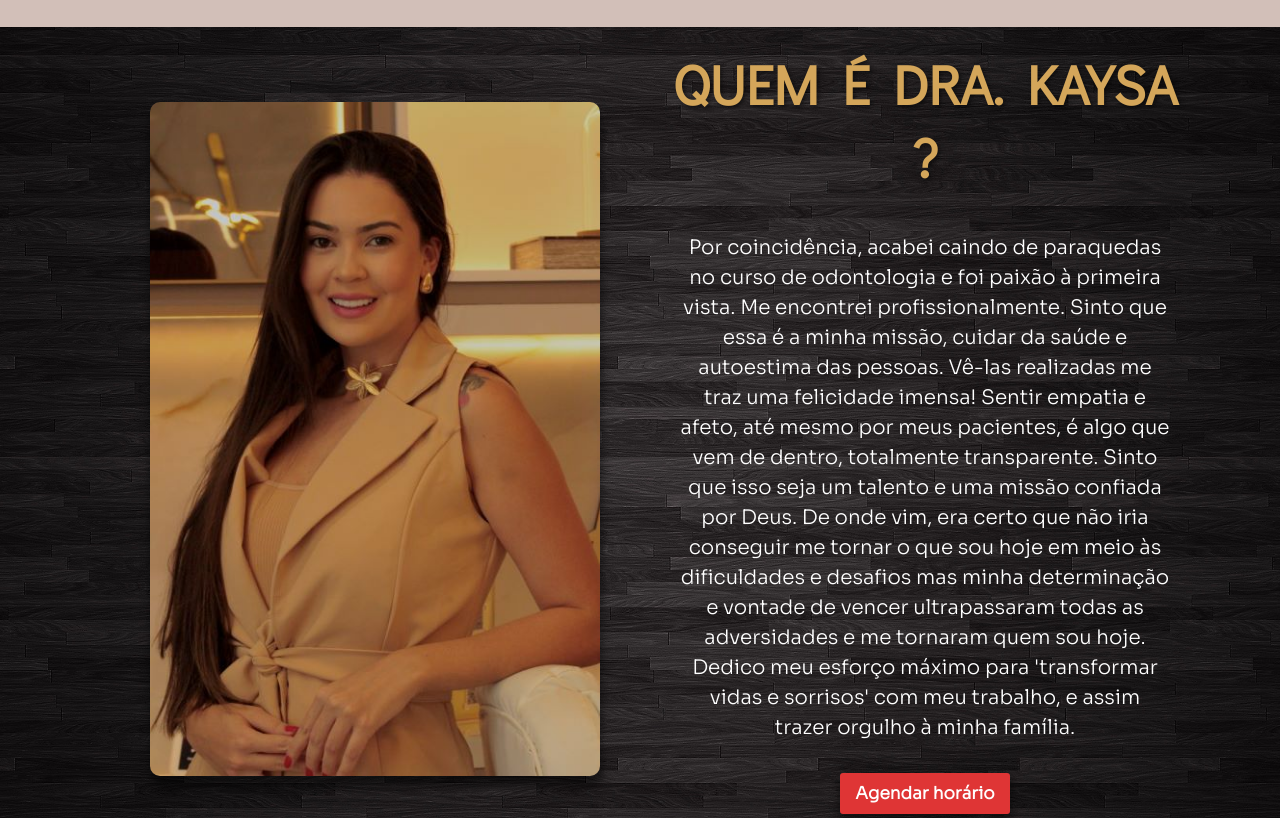
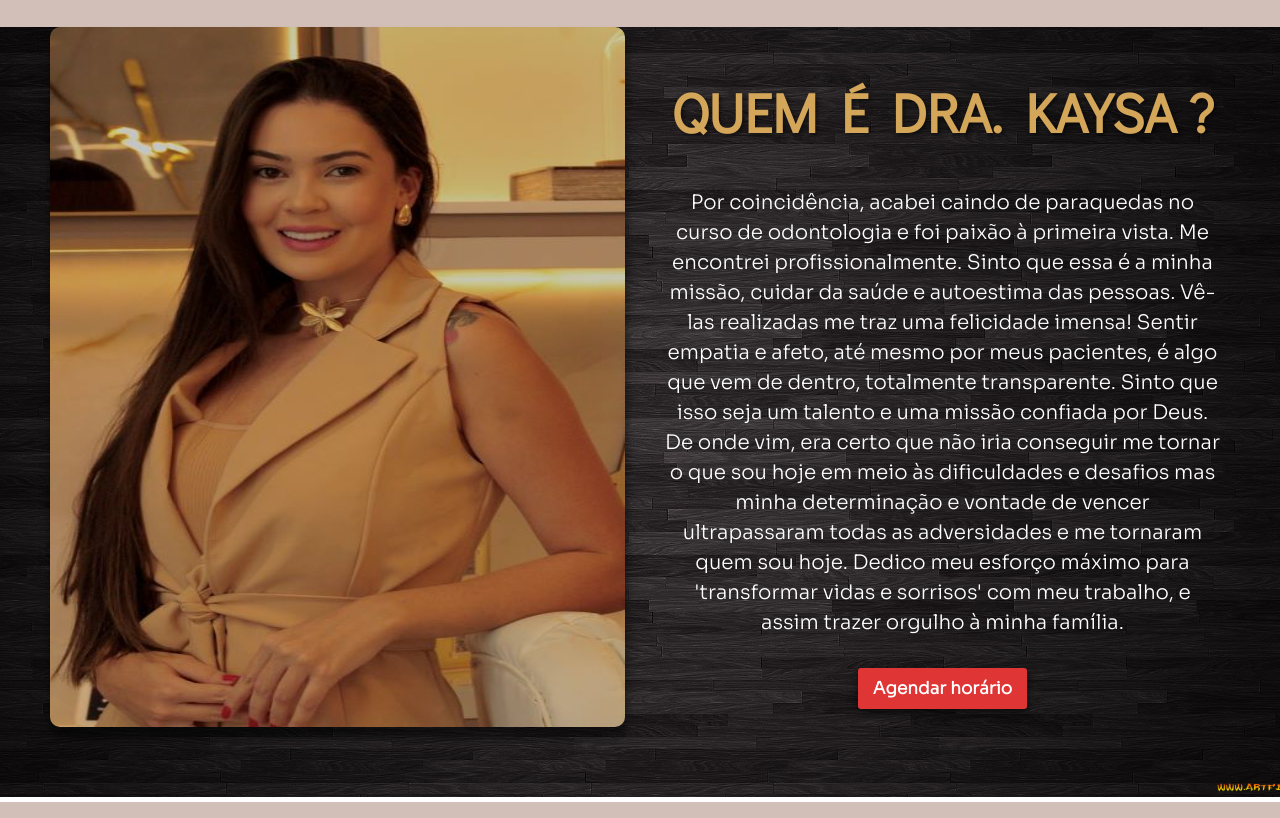
Before and after one commit to DaviResende06/projetoKaysa, a plain HTML site: page index.html in a window 1280 px wide. Shown: the part 2019-2837 px from the top of the page. Drawn offline with nearby package versions, Linux system fonts and the light colour scheme; files whose address does not match are found by name.

Commit message:
Organizando mais o código e na foto sobre a clínica

```diff
--- a/index.html
+++ b/index.html
@@ -155,8 +155,7 @@
 <section class="about">
   <img src="./assets/background.jpg" alt="background" class="background">
   <div class="about-content">
-        <div>
-            <div class="espaco-topo-foto">p</div>
+    <div class="about-image">
       <img src="./assets/quemedrkaysaEdit.jpg" alt="imagem sobre a barbearia">
     </div>
     <div class="about-description">
@@ -174,7 +173,9 @@
 </section>
 
 
-                                                             <!--  VIDEO SOBRE A CLINICA  -->
+<!--//////////////////////////////////////////////////////////////////////////////////////////////
+/* //////////// Sobre a Clínica/Vídeo ///////////////////////////////////////////////// */
+/* //////////////////////////////////////////////////////////////////////////////////////////////-->
 
 <div class="sobre-a-clinica">
     <div class="sobre-a-clinica-texto">
@@ -186,7 +187,9 @@
     </div>
 </div>
 
-                                                                <!--  FOOTER  -->
+<!--//////////////////////////////////////////////////////////////////////////////////////////////
+///////////////////Footer//////////////////////////////////////////////////////////////////////
+////////////////////////////////////////////////////////////////////////////////////////////// -->
 
 
 <iframe
--- a/style.css
+++ b/style.css
@@ -698,23 +698,25 @@ header {
   display: flex;
   align-items: center;
   justify-content: center;
-  gap: 10px;
-  padding: 0px 100px 70px 150px;
+  gap: 30px; /* Ajustado para melhor espaçamento */
+  padding: 0px 50px 70px 50px;
 }
 
-.about-content img {
-  max-width: 450px;
-  max-height: 700px;
-  box-shadow: 1px 10px 10px 1px rgba(0, 0, 0, 0.5);
-  padding-top: 0px;
-  border-radius: 10px;
+.about-image {
+  flex: 1; /* Proporção igual para a imagem */
+  display: flex;
+  justify-content: center;
 }
 
-.about-content div {
-  flex: 1;
+.about-image img {
+  max-width: 100%;
+  max-height: 700px;
+  border-radius: 10px;
+  box-shadow: 1px 10px 10px 1px rgba(0, 0, 0, 0.5);
 }
 
 .about-description {
+  flex: 1; /* Proporção igual para o texto */
   text-align: center;
 }
 
@@ -753,17 +755,7 @@ header {
   font-size: 19px;
 }
 
-@media (max-width: 415px) {
-  .about-content p {
-    line-height: 120%;
-    padding: 0px;
-  }
-  .about-description h2 {
-    line-height: 115%;
-    margin-top: 15px;
-    margin-bottom: 15px;
-  }
-}
+/* Responsividade */
 @media (max-width: 1050px) {
   .about-content {
     padding: 0px 100px 20px 30px;
@@ -826,6 +818,17 @@ header {
     margin-bottom: 15px;
   }
 }
+@media (max-width: 415px) {
+  .about-content p {
+    line-height: 120%;
+    padding: 0px;
+  }
+  .about-description h2 {
+    line-height: 115%;
+    margin-top: 15px;
+    margin-bottom: 15px;
+  }
+}
 @media (max-width: 370px) {
   .about-content img {
     width: 300px;
@@ -838,6 +841,13 @@ header {
     font-size: 43px;
   }
 }
+
+
+/* ////////////////////////////////////////////////////////////////////////////////////////////// */
+/* //////////// Sobre a Clínica/Vídeo ////////////////////////////////////////////////// */
+/* ////////////////////////////////////////////////////////////////////////////////////////////// */
+
+
 .sobre-a-clinica {
   border-top: 5px solid white;
   position: relative;
@@ -1046,6 +1056,12 @@ header {
     font-size: 39px;
   }
 }
+
+/* //////////////////////////////////////////////////////////////////////////////////////////////
+///////////////////Footer//////////////////////////////////////////////////////////////////////
+////////////////////////////////////////////////////////////////////////////////////////////// --> */
+
+
 .footer {
   display: flex;
   flex-direction: column;
```
Lines whose indentation alone changed are shown as unchanged.
